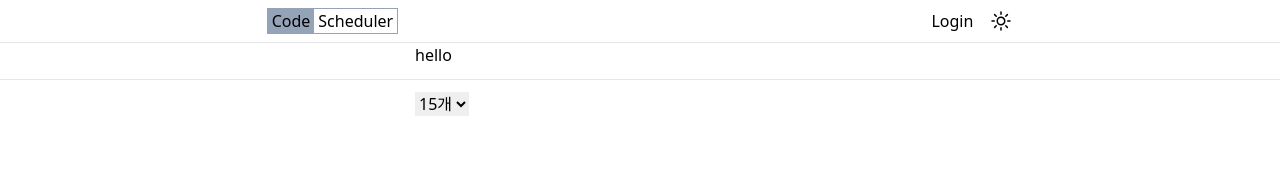
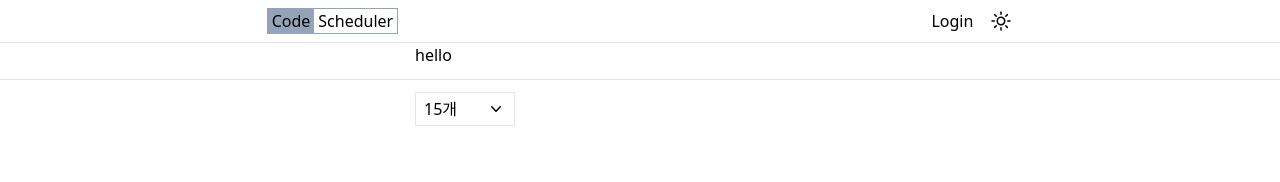
Before and after one commit to ByungJin-Lee/code-scheduler-fe, a Next.js app: page /workspace in a window 1280 px wide. Shown: the top 182 px of the page. Built offline with nearby package versions, Linux system fonts and the light colour scheme.

Commit message:
feat: Select 컴포넌트 업데이트(#14)

```diff
--- /dev/null
+++ b/components/Icons/ArrowDownIcon.tsx
@@ -0,0 +1,22 @@
+type ArrowDownIconProps = {};
+
+const ArrowDownIcon = ({}: ArrowDownIconProps) => {
+  return (
+    <svg
+      xmlns="http://www.w3.org/2000/svg"
+      viewBox="0 0 20 20"
+      fill="currentColor"
+      className="w-5 h-5 align-middle"
+    >
+      <path
+        fillRule="evenodd"
+        d="M5.23 7.21a.75.75 0 011.06.02L10 11.168l3.71-3.938a.75.75 0 111.08 1.04l-4.25 4.5a.75.75 0 01-1.08 0l-4.25-4.5a.75.75 0 01.02-1.06z"
+        clipRule="evenodd"
+      />
+    </svg>
+  );
+};
+
+ArrowDownIcon.defaultProps = {};
+
+export default ArrowDownIcon;
--- /dev/null
+++ b/components/Select/SelectItem.tsx
@@ -0,0 +1,30 @@
+import React from "react";
+
+type SelectItemProps = {
+  value: any;
+  item: boolean;
+  onSelected(display: any, value: any): void;
+  children: React.ReactNode;
+};
+
+const SelectItem = ({ children, value, onSelected, item }: SelectItemProps) => {
+  const className = "";
+
+  return React.createElement(
+    !item ? "span" : "li",
+    {
+      className,
+      onClick: () => onSelected(children, value),
+    },
+    children
+  );
+
+  // <span onClick={() => onSelected(children, value)}>{children}</span>
+};
+
+SelectItem.defaultProps = {
+  item: false,
+  onSelected: () => {},
+};
+
+export default SelectItem;
--- a/components/Select/index.tsx
+++ b/components/Select/index.tsx
@@ -1,3 +1,8 @@
+import { useRef, useState } from "react";
+import getElementPosition from "../../utils/position";
+import ArrowDownIcon from "../Icons/ArrowDownIcon";
+import SelectItem from "./SelectItem";
+
 type SelectOption = {
   value: any;
   display: string;
@@ -7,7 +12,84 @@ type SelectProps = {
   options: SelectOption[];
   value: any;
   setValue: (value: any) => void;
+  className: string;
 };
+
+const Select = ({ options, value, setValue, className }: SelectProps) => {
+  if (!Array.isArray(options)) throw Error("select options type 'array'");
+
+  const ref = useRef<HTMLDivElement>(null);
+
+  const [opened, setOpen] = useState(false);
+
+  const toggle = () => setOpen((p) => !p);
+
+  const handleSelect = (d: any, v: any) => {
+    setValue(v);
+    setOpen(false);
+  };
+
+  return (
+    <div className="inline-block cursor-pointer">
+      <div
+        ref={ref}
+        className={`flex items-center justify-between border ${className}`}
+        onClick={toggle}
+      >
+        <SelectItem value={value}>
+          {options.find((opt) => opt.value === value)?.display}
+        </SelectItem>
+        <span
+          className={`will-change-auto duration-200 ${
+            opened ? "rotate-180" : "rotate-0"
+          }`}
+        >
+          <ArrowDownIcon />
+        </span>
+      </div>
+      <ul
+        className={`bg-inherit absolute border ${
+          opened ? "" : "hidden"
+        } ${className}`}
+        style={{
+          top: ref.current
+            ? `${getElementPosition(ref.current).bottom}px`
+            : "0px",
+        }}
+      >
+        {options.map((opt) => (
+          <SelectItem
+            item
+            key={opt.value}
+            value={opt.value}
+            onSelected={handleSelect}
+          >
+            {opt.display}
+          </SelectItem>
+        ))}
+      </ul>
+    </div>
+
+    // <select
+    //   className="outline-none"
+    //   value={value}
+    //   onChange={(e) => setValue(e.target.value)}
+    // >
+    //   {options.map((opt) => (
+    //     <option key={opt.value} value={opt.value}>
+    //       {opt.display}
+    //     </option>
+    //   ))}
+    // </select>
+  );
+};
+
+Select.defaultProps = {
+  className: "",
+  options: [{ value: "", display: "입력해주세요" }],
+};
+
+export default Select;
 
 export function makeOption(value: any, display: string) {
   return {
@@ -15,23 +97,3 @@ export function makeOption(value: any, display: string) {
     value,
   } as SelectOption;
 }
-
-const Select = ({ options, value, setValue }: SelectProps) => {
-  if (!Array.isArray(options)) throw Error("select options type 'array'");
-
-  return (
-    <select value={value} onChange={(e) => setValue(e.target.value)}>
-      {options.map((opt) => (
-        <option key={opt.value} value={opt.value}>
-          {opt.display}
-        </option>
-      ))}
-    </select>
-  );
-};
-
-Select.defaultProps = {
-  options: [{ value: "", display: "입력해주세요" }],
-};
-
-export default Select;
--- a/components/WorkSpaceView/index.tsx
+++ b/components/WorkSpaceView/index.tsx
@@ -36,7 +36,12 @@ const WorkSpaceView = ({
 
   return (
     <div className={className}>
-      <Select value={perPage} setValue={setPerPage} options={selectOptions} />
+      <Select
+        value={perPage}
+        setValue={setPerPage}
+        options={selectOptions}
+        className="p-1 px-2 w-[100px]"
+      />
       {displayedItems &&
         displayedItems.map((item) => (
           <WorkSpaceItem key={item.id} data={item} />
--- /dev/null
+++ b/utils/position.ts
@@ -0,0 +1,12 @@
+export default function getElementPosition(el: HTMLElement) {
+  if (!el) throw Error("There is no Element");
+
+  const rect = el.getBoundingClientRect();
+
+  return {
+    top: rect.top,
+    left: rect.left,
+    right: rect.right,
+    bottom: rect.bottom,
+  };
+}
```
